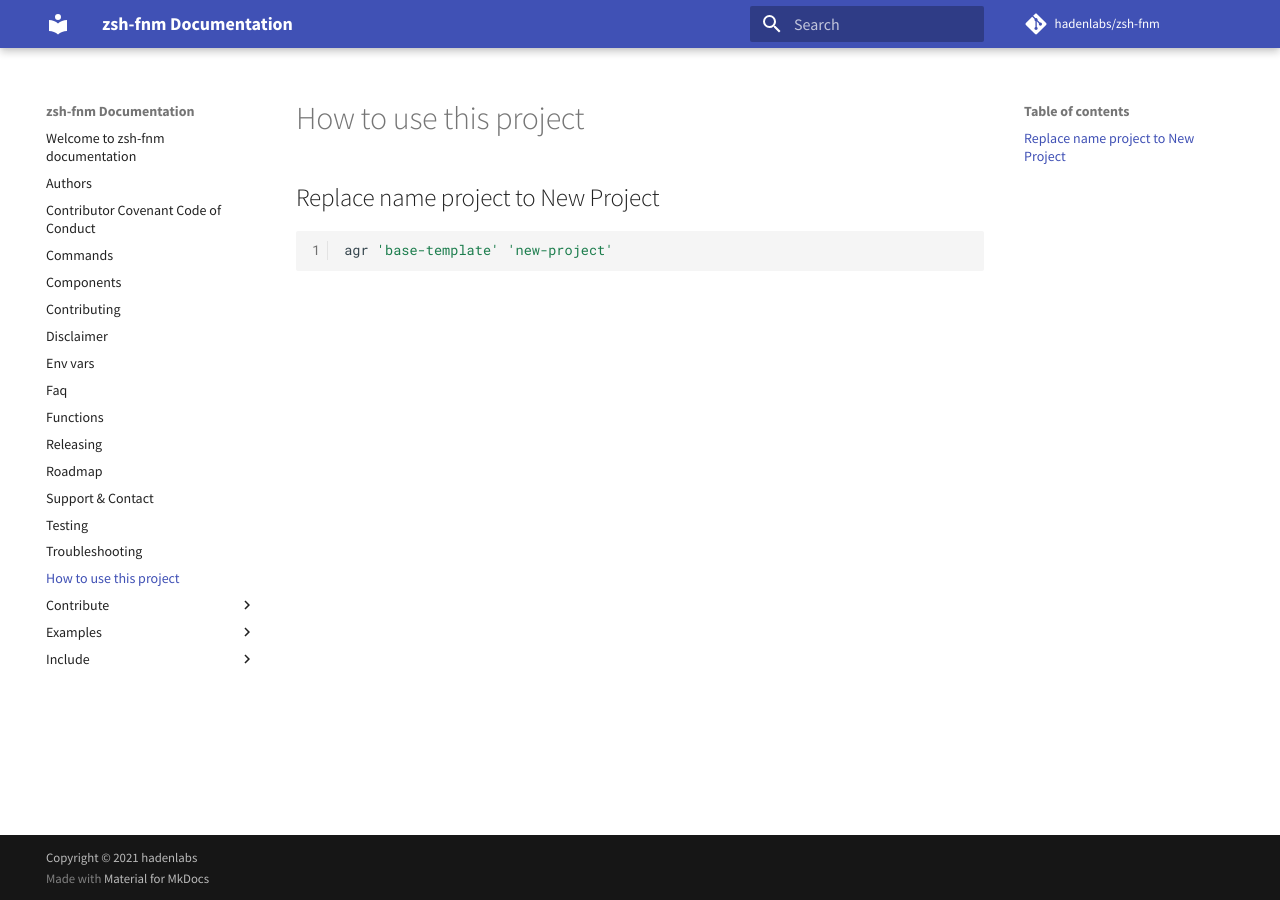
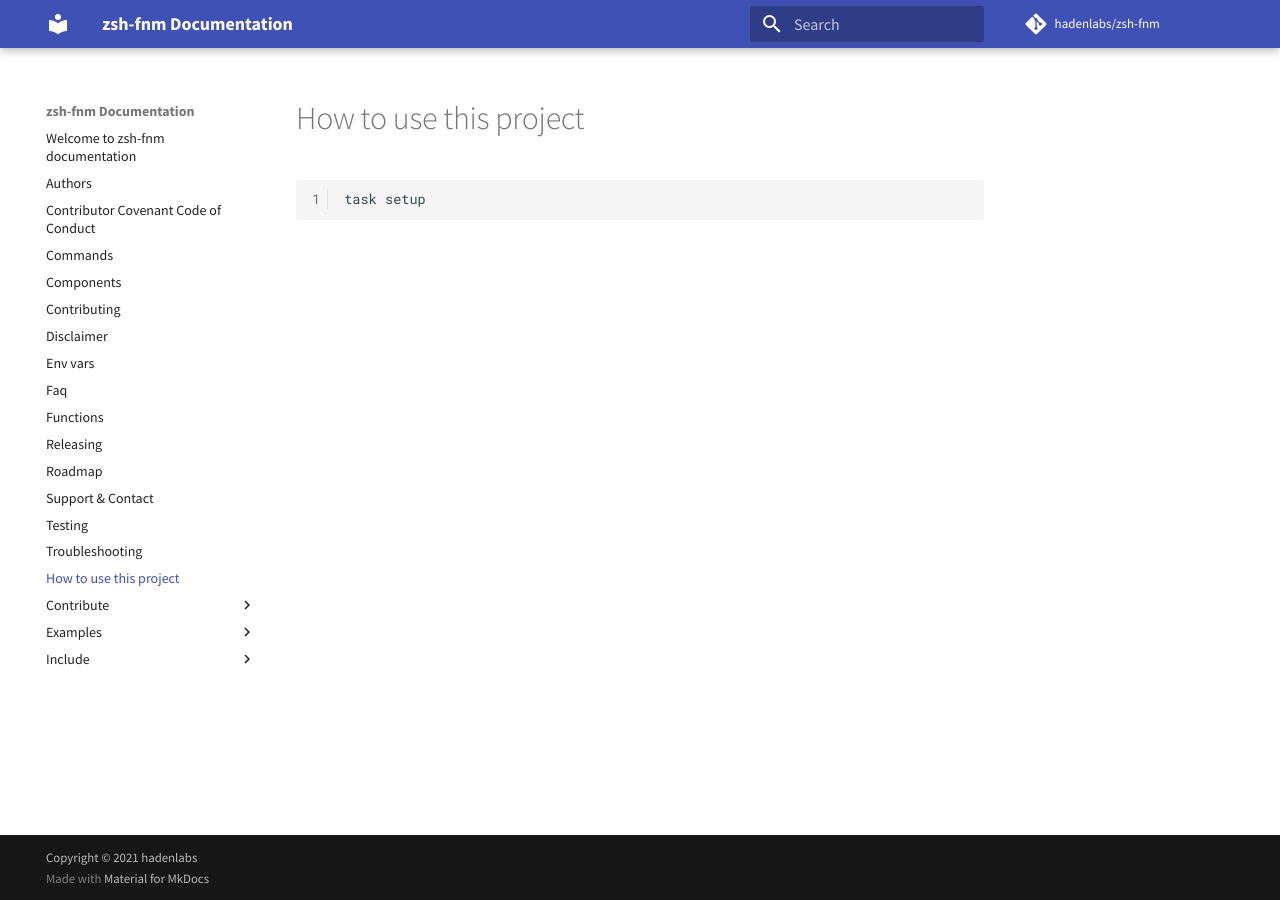
Before and after one commit to hadenlabs/zsh-fnm, an MkDocs documentation site: the page built from docs/usage.md, in a window 1280 px wide. Built offline with MkDocs 1.6.1 and Material for MkDocs 9.7.7, drawn with Linux system fonts in a browser that asks for light colours; comment, search, counter and statistics services are not loaded.

Commit message:
feat ✨(core): implement base configuration (#1)
Signed-off-by: Luis Mayta <luis@hadenlabs.com>

````diff
--- a/docs/usage.md
+++ b/docs/usage.md
@@ -1,7 +1,5 @@
 # How to use this project
 
-## Replace name project to New Project
-
 ```bash
-agr 'base-template' 'new-project'
+task setup
 ```
--- a/pyproject.toml
+++ b/pyproject.toml
@@ -1,7 +1,7 @@
 [tool.poetry]
 name = "zsh-plugin-name"
 version = "0.0.0"
-description = "zsh plugin name"
+description = "zsh fnm"
 authors = ["Luis Mayta <luis@hadenlabs.com>"]
 license = "LGPL-3.0"
 readme = "README.md"
````
Also changed, not shown: docs/contributing.md (+1 -1 lines), docs/testing.md (+0 -6 lines), 4 other files.
